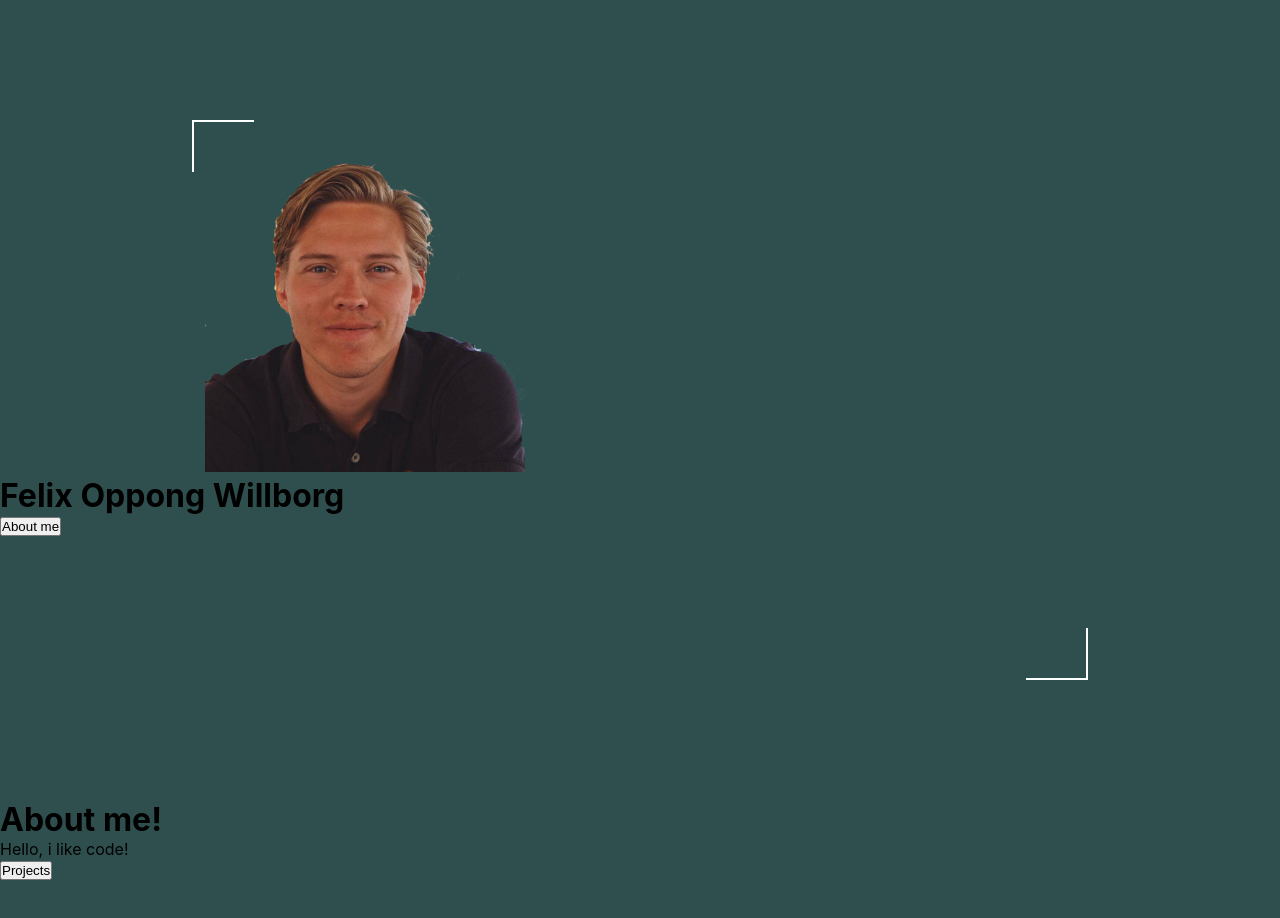
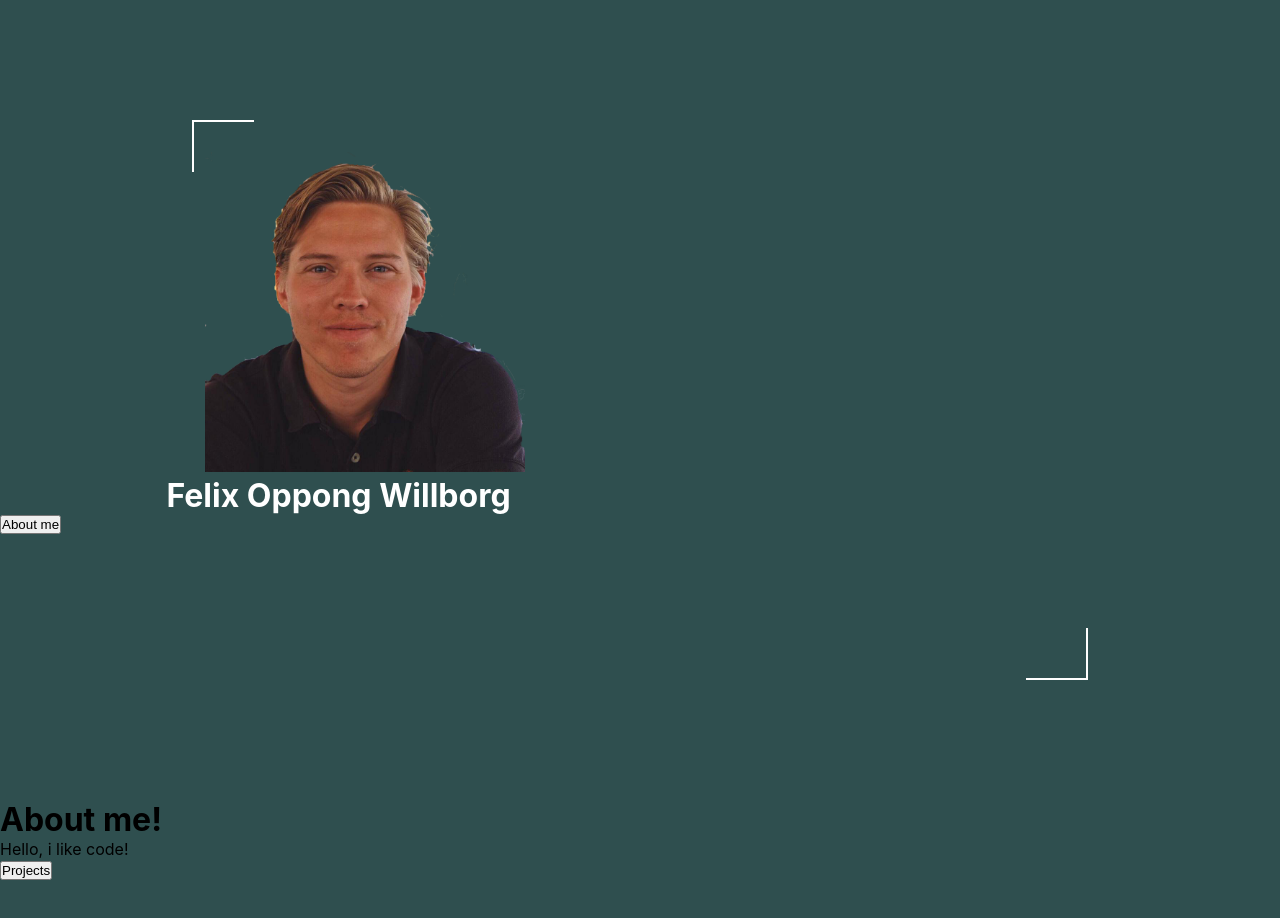
Before and after one commit to felixoppongwillborg/final_portfolio, a React (Create React App) app: page / in a window 1280 px wide. Shown: the top 918 px of the page. Built offline with nearby package versions, Linux system fonts and the light colour scheme.

Commit message:
added semantic ui react

```diff
--- a/package.json
+++ b/package.json
@@ -9,7 +9,8 @@
     "react": "^16.13.1",
     "react-dom": "^16.13.1",
     "react-scripts": "3.4.3",
-    "react-scroll": "^1.8.1"
+    "react-scroll": "^1.8.1",
+    "semantic-ui-react": "^1.2.1"
   },
   "scripts": {
     "start": "react-scripts start",
--- a/src/index.css
+++ b/src/index.css
@@ -16,6 +16,14 @@ code {
   padding-left: 16vw;
   max-height: 40vh;
   width: auto;
+}
+#title {
+  color: white;
+  padding-left: 13vw;
+}
+#aboutMeBtn{
+  display: block;
+  align-items: center;
 }
 #Home-section {
   height: 100vh;
```
Also changed, not shown: 1 other file (tests, documents, lock files or other folders).
